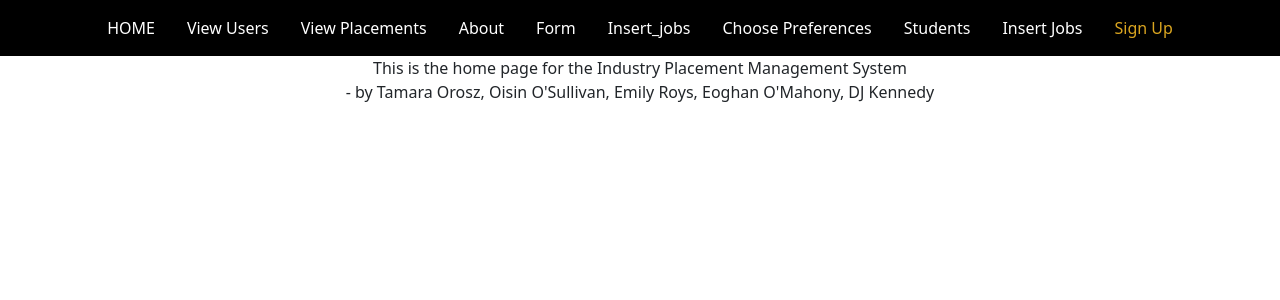
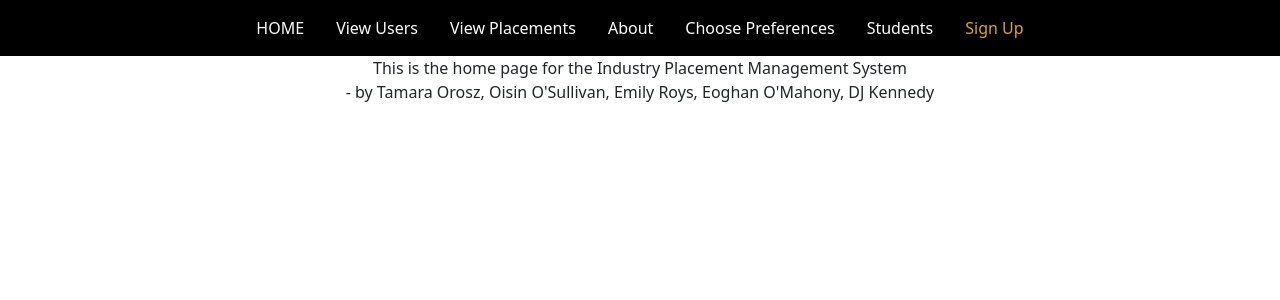
Before and after one commit to eoghano4321/IndustryPlacementManagementSystem, a Flask app: page / in a window 1280 px wide. Shown: the top 300 px of the page. Run offline with Flask 2, Linux system fonts and the light colour scheme.

Commit message:
Removed unneccessary nav headers

```diff
--- a/main.py
+++ b/main.py
@@ -71,9 +71,9 @@ def about():
     return render_template('about.html')
 
 
-@app.route('/Insert_View')
-def insert():
-    return render_template('Insertion.html', job_id=id)
+# @app.route('/Insert_View')
+# def insert():
+#     return render_template('Insertion.html', job_id=id)
 
 
 @app.route('/Insertion_data', methods=["GET", "POST"])
@@ -88,28 +88,10 @@ def getData():
     Name = fname + " " + lname
     return render_template('data.html', name=Name, Email=email, Number=num, JOB=job, Date=date)
 
-@app.route('/Insert_jobs', methods=["GET", "POST"])
-def getjobsData():
-    id = request.form["id"]
-    title = request.form["title"]
-    min = request.form["min"]
-    max = request.form["max"]
-    con = oracledb.connect(user=user, password=password, dsn=conn_string)
-    cur = con.cursor()
-    cur.execute("INSERT INTO HR.JOBS(JOB_ID, JOB_TITLE, MIN_SALARY, MAX_SALARY) VALUES (:0, :1, :2,:3)",
-                (id, title,  int(min), int(max)))
-    con.commit()
-    cur.close()
-    con.close()
-    return render_template('after_submit.html')
-
 @app.route('/empty_View')
 def empty():
     return render_template('empty.html')
 
-@app.route('/insert_jobs_View')
-def jobs_view():
-    return render_template('Insert_jobs.html')
 @app.route('/View_Preferences_View')
 def view_preferences():
     return render_template('ViewPreferences.html')
--- a/templates/Nav.html
+++ b/templates/Nav.html
@@ -35,16 +35,6 @@
           <a class="nav-link" href="about_View" style="color: white">About</a>
         </li>
         <li class="nav-item">
-          <a class="nav-link" href="Insert_View" style="color: white"
-            >Form</a
-          >
-        </li>
-        <li class="nav-item">
-          <a class="nav-link" href="insert_jobs_View" style="color: white"
-            >Insert_jobs</a
-          >
-        </li>
-        <li class="nav-item">
             <a class="nav-link" href="choosePreference_View" style="color: white"
             >Choose Preferences</a
             >
@@ -54,11 +44,6 @@
             >Students</a>
         </li>
         <li class="nav-item">
-            <a class="nav-link" href="insert_jobs_View" style="color: white"
-            >Insert Jobs</a
-            >
-        </li>
-        <li class="nav-item">
             <a class="nav-link" href="login_View" style="color: goldenrod"
               >Sign Up</a
             >
```
